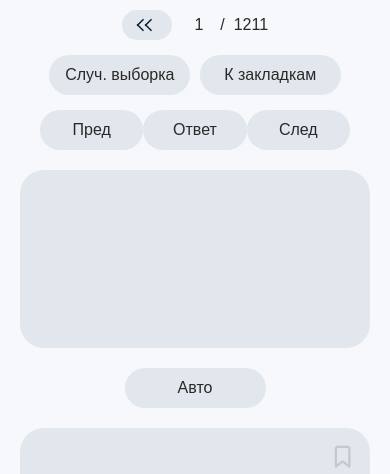
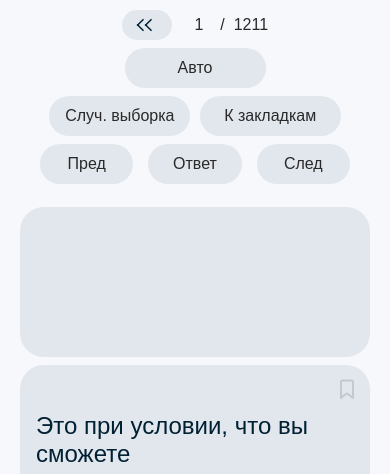
Before and after one commit to AweSable/vocabulary, a plain HTML site: page index.html in a window 390 px wide. Shown: the top 474 px of the page. Drawn offline with Linux system fonts and the light colour scheme; a web font is replaced by a local one.

Commit message:
fix: fix initialization wellKnownWords variable by null value from local storage

```diff
--- a/script.js
+++ b/script.js
@@ -1432,8 +1432,10 @@ function keyInterpret(e) {
 function userAnswerIsTrue() {
   const answerInLowerCase = getAnswer().toLowerCase().trim();
   answerInLowerCase.replace("’", "'");
+  answerInLowerCase.replace("‘", "'");
   const inputInLowerCase = inputText.innerText.toLowerCase().trim();
   inputInLowerCase.replace("’", "'");
+  inputInLowerCase.replace("‘", "'");
   return answerInLowerCase == inputInLowerCase;
 }
 
@@ -1483,7 +1485,10 @@ function getLocalStorage() {
     if (localStorage.getItem('repeatWords')) {
       repeatWords = new Set(JSON.parse(localStorage.getItem('repeatWords')));
     }
-    wordStatisticList = JSON.parse(localStorage.getItem('wordStatisticList'));
+    if (localStorage.getItem('wordStatisticList') != null) {
+      wordStatisticList = JSON.parse(localStorage.getItem('wordStatisticList'));
+    }
+    // wordStatisticList = JSON.parse(localStorage.getItem('wordStatisticList'));
   }
   if (wordStatisticList[keys[0]] == undefined) {
     keys.forEach((key) => {
--- a/style.css
+++ b/style.css
@@ -371,6 +371,7 @@ body {
 @media (max-width: 768px) {
   .main {
     padding-top: 10px;
+    justify-content: flex-start;
   }
   .navigation {
     margin-bottom: 15px;
@@ -403,4 +404,53 @@ body {
   .answer_area {
     margin-bottom: 0;
   }
+  .opposite_to_navigation {
+    display: none;
+  }
 }
+
+@media (max-width: 400px) {
+  .navigation {
+    margin-bottom: 8px;
+  }
+  .buttons_group_level1, .buttons_group {
+    height: 48px;
+  }
+  .buttons_group {
+    column-gap: 15px;
+  }
+  .area {
+    flex: 0 0 150px;
+  }
+  .area_editable {
+    margin: 15px 0 8px 0;
+  }
+  .button_run {
+    order: -1;
+    margin-bottom: 8px;
+  }
+  .output_area {
+    margin-top: 0;
+  }
+  .bookmark {
+    right: 12px;
+    top: 12px;
+    width: 24px;
+    height: 24px;
+  }
+  .area_text {
+    font-size: 24px;
+    line-height: normal;
+  }
+  .btn_swap {
+    flex: 0 0 24px;
+    width: 24px;
+  }
+  .scale:hover {
+    box-shadow: none;
+    cursor: none;
+  }
+  .scale:active {
+    /* background-color: lightblue; */
+  }
+}
```
